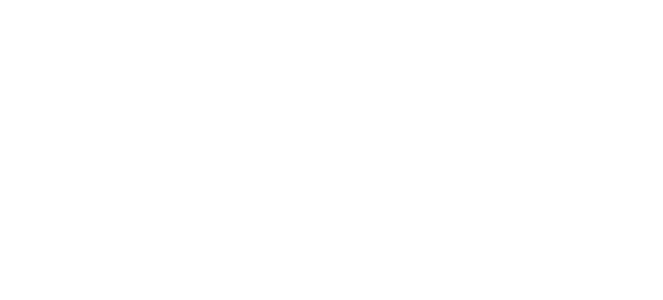
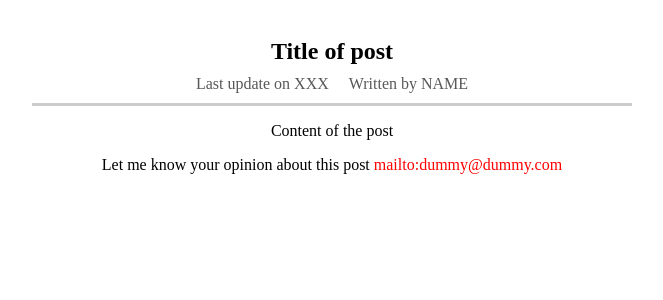
Before and after one commit to ahmadjafari86/nuxt-with-max-1, a Nuxt app: page /posts/1 in a window 1280 px wide. Before the commit this address had no page. Shown: the top 300 px of the page, without its empty margins (308-971 px from the left). Built offline with nearby package versions, Linux system fonts and the light colour scheme.

Commit message:
3.2 creating the main sections

```diff
--- /dev/null
+++ b/pages/posts/_id/index.vue
@@ -0,0 +1,69 @@
+<template>
+    <div class="single-post-page">
+        <section class="post">
+            <h1 class="post-title">Title of post</h1>
+            <div class="post-details">
+                <div class="post-detail">Last update on XXX</div>
+                <div class="post-detail">Written by NAME</div>
+            </div>
+            <p class="post-content">Content of the post</p>
+        </section>
+        <section class="post-feedback">
+            <p>Let me know your opinion about this post <a href="mailto:dummy@dummy.com">mailto:dummy@dummy.com</a></p>
+        </section>
+
+    </div>
+</template>
+<style scoped>
+.single-post-page {
+  padding: 30px;
+  text-align: center;
+  box-sizing: border-box;
+}
+
+.post {
+  width: 100%;
+}
+
+@media (min-width: 768px) {
+  .post {
+    width: 600px;
+    margin: auto;
+  }
+}
+
+.post-title {
+  margin: 0;
+}
+
+.post-details {
+  padding: 10px;
+  box-sizing: border-box;
+  border-bottom: 3px solid #ccc;
+  display: flex;
+  justify-content: center;
+  align-items: center;
+  flex-direction: column;
+}
+
+@media (min-width: 768px) {
+  .post-details {
+    flex-direction: row;
+  }
+}
+
+.post-detail {
+  color: rgb(88, 88, 88);
+  margin: 0 10px;
+}
+
+.post-feedback a {
+  color: red;
+  text-decoration: none;
+}
+
+.post-feedback a:hover,
+.post-feedback a:active {
+  color: salmon;
+}
+</style>
--- /dev/null
+++ b/pages/posts/index.vue
@@ -0,0 +1,11 @@
+<template>
+    <div class="posts-page">
+    </div>
+</template>
+<style scoped>
+.posts-page {
+   display: flex;
+   justify-content: center;
+   align-items: center;
+}
+</style>
```
